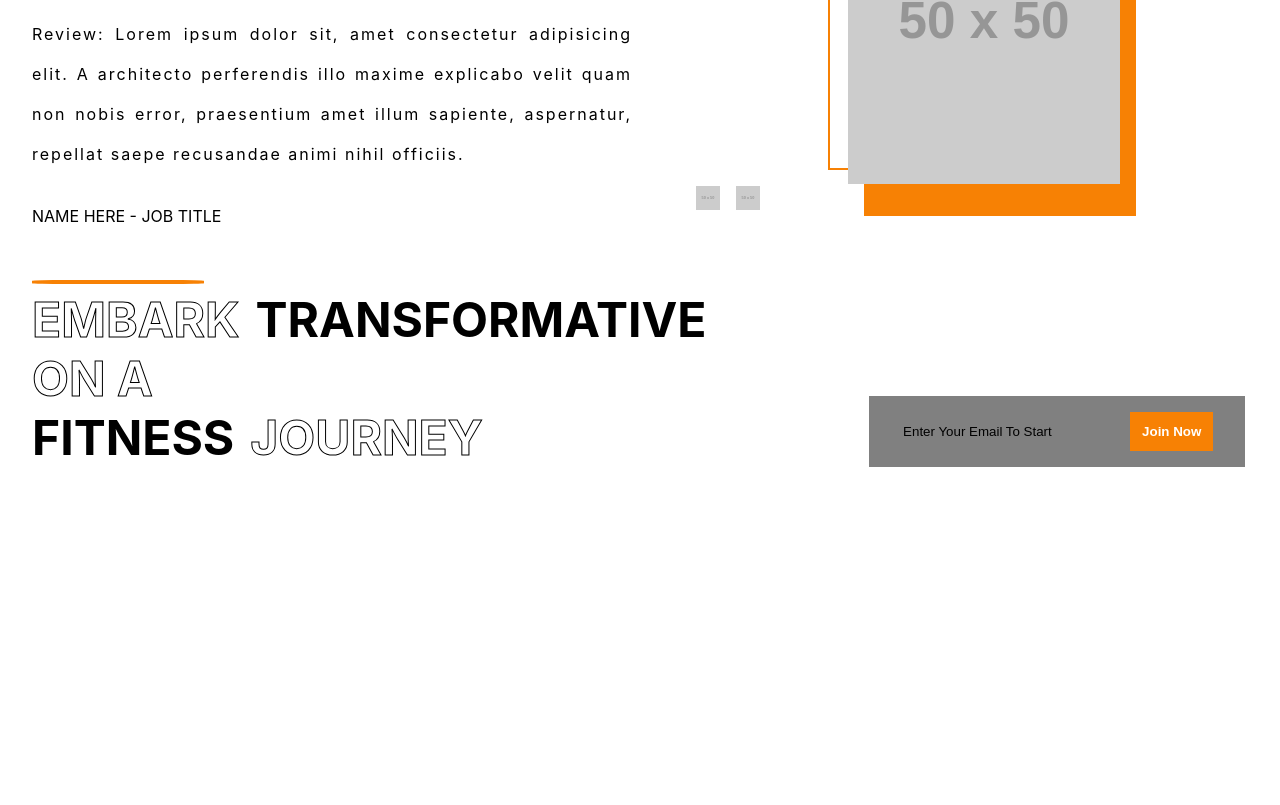
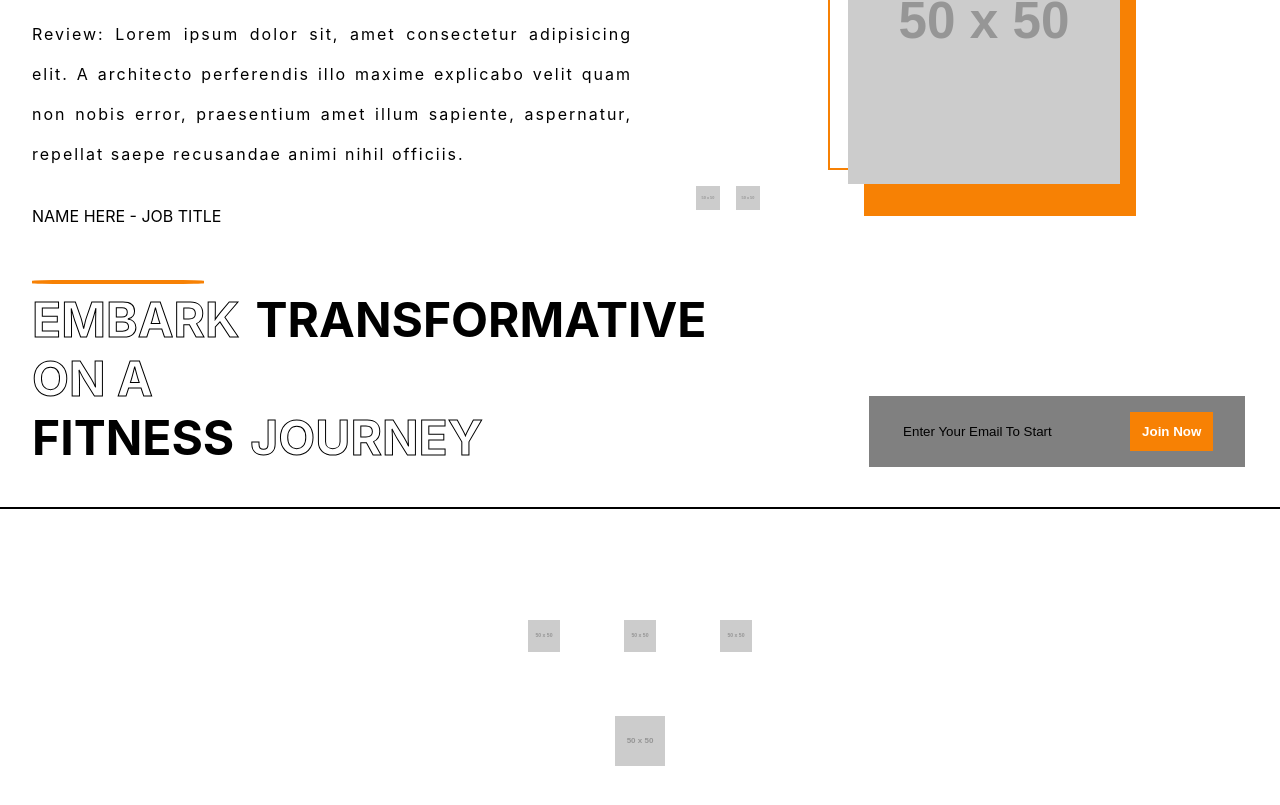
Before and after one commit to CryFecteau/Core-Body-Sculpt, a React (Create React App) app: page / in a window 1280 px wide. Shown: the part 2509-3314 px from the top of the page. Before the commit the page ends 3008 px from the top, so only its background shows below. Built offline with nearby package versions, Linux system fonts and the light colour scheme.

Commit message:
Base layout for the footer

```diff
--- a/src/App.js
+++ b/src/App.js
@@ -5,6 +5,7 @@ import ReasonsComponent from './components/reasons-component/reasons-component';
 import MemershipsComponent from './components/memberships-component/memerships-component';
 import ReviewsComponent from './components/reviews-component/reviews-component';
 import JoinComponent from './components/join-component/join-component';
+import FooterComponent from './components/footer-component/footer-component';
 
 function App() {
   return (
@@ -15,6 +16,7 @@ function App() {
       <MemershipsComponent />
       <ReviewsComponent />
       <JoinComponent />
+      <FooterComponent />
     </>
   );
 }
--- /dev/null
+++ b/src/components/footer-component/footer-component.css
@@ -0,0 +1,33 @@
+.footer-container {
+    position: relative;
+}
+
+.footer-hr {
+    border: 1px solid black;
+}
+
+.footer-content {
+    padding: 1rem 2rem;
+    display: flex;
+    flex-direction: column;
+    gap: 4rem;
+    align-items: center;
+    justify-content: center;
+    height: 20rem;
+}
+
+.footer-social-media {
+    display: flex;
+    gap: 4rem;
+}
+
+.footer-social-media>img {
+    width: 2rem;
+    cursor: pointer;
+}
+
+.footer-logo {
+    width: 10rem;
+    display: flex;
+    justify-content: center;
+}
--- /dev/null
+++ b/src/components/footer-component/footer-component.jsx
@@ -0,0 +1,20 @@
+import React from 'react'
+import './footer-component.css'
+
+export default function FooterComponent() {
+    return (
+        <div className='footer-container'>
+            <hr className='footer-hr' />
+            <div className='footer-content'>
+                <div className="footer-social-media">
+                    <img src="https://via.placeholder.com/50" alt="footer-img" />
+                    <img src="https://via.placeholder.com/50" alt="footer-img" />
+                    <img src="https://via.placeholder.com/50" alt="footer-img" />
+                </div>
+                <div className="footer-logo">
+                    <img src="https://via.placeholder.com/50" alt="footer-img" />
+                </div>
+            </div>
+        </div>
+    )
+}
```
